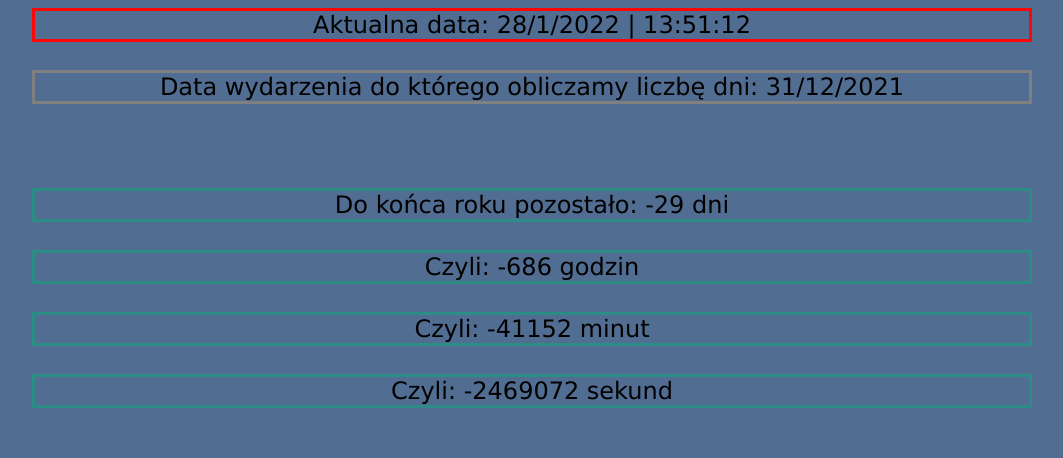
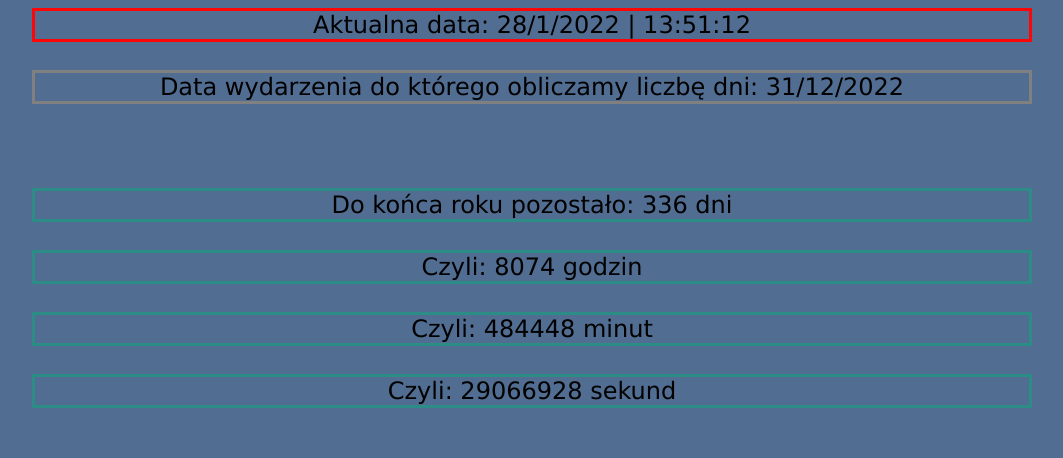
Before and after one commit to slosw2cg12/s4, a plain HTML site: page index.html in a window 1280 px wide. Shown: the part 161-619 px from the top of the page, without its empty margins (108-1171 px from the left). Drawn offline with Linux system fonts and the light colour scheme.

Commit message:
Update index.html

```diff
--- a/index.html
+++ b/index.html
@@ -19,7 +19,7 @@
 		var rok = dzisiaj.getFullYear();
 		var milisekundy = dzisiaj.getTime();
 
-		var end = new Date("12/31/2021");//data wydarzenia
+		var end = new Date("12/31/2022");//data wydarzenia
 		var endDzien = end.getDate();
 		var endMiesiac = end.getMonth()+1;
 		var endRok = end.getFullYear();
```
